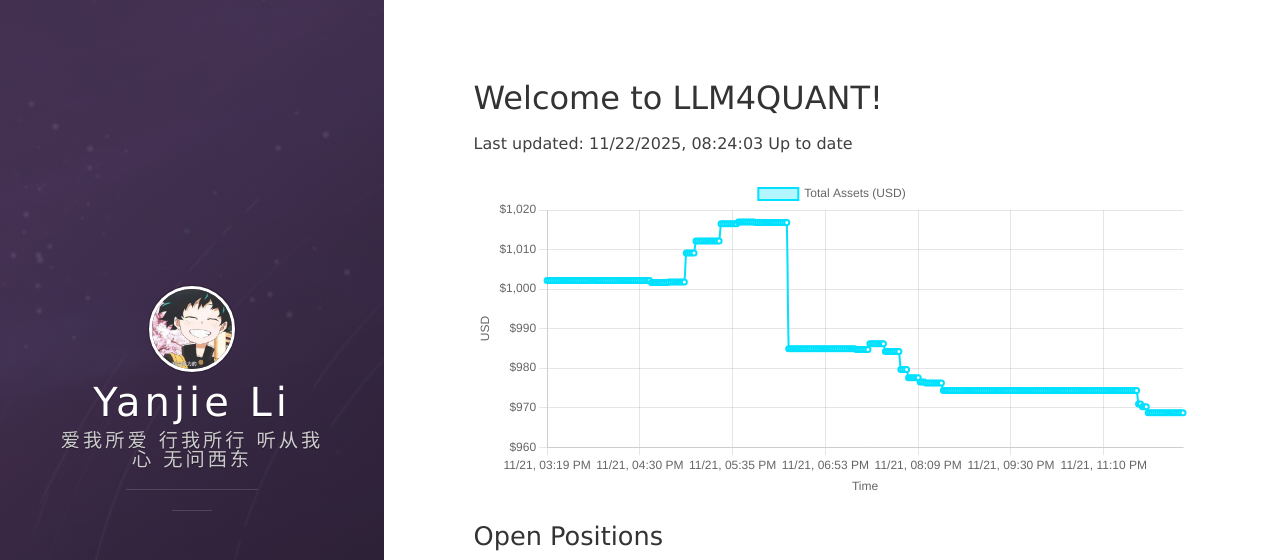
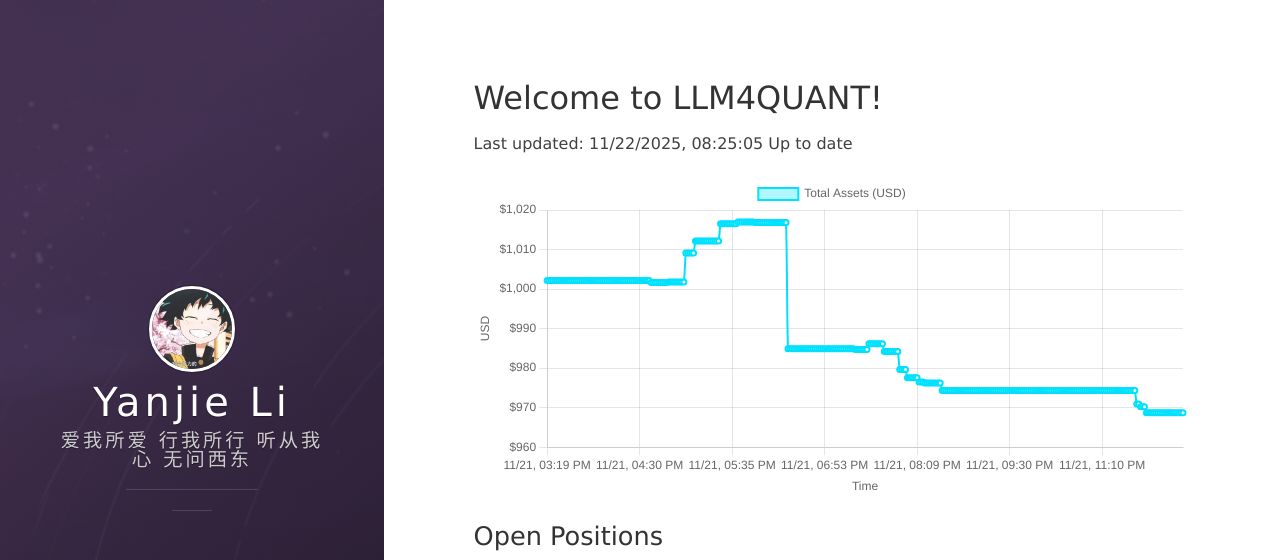
Before and after one commit to leeyegy/leeyegy.github.io, a Jekyll site: the page built from live-trading.html, in a window 1280 px wide and 1026 px high. Shown: the top 560 px of the window. Built offline with Jekyll 4.4.1, drawn with Linux system fonts in a browser that asks for light colours; nearby versions of some CDN libraries.

Commit message:
AccountMonitor: update balance history 2025-11-22T16:25:05+08:00

```diff
--- a/assets/data/binance/balance-history.json
+++ b/assets/data/binance/balance-history.json
@@ -1,5 +1,5 @@
 {
-  "generatedAt": "2025-11-22T16:24:03+08:00",
+  "generatedAt": "2025-11-22T16:25:05+08:00",
   "asset": "total_usd_value",
   "history": [
     {
@@ -1321,6 +1321,10 @@
     {
       "timestamp": "2025-11-22T16:24:03+08:00",
       "totalUsd": 968.69074819
+    },
+    {
+      "timestamp": "2025-11-22T16:25:05+08:00",
+      "totalUsd": 968.69074819
     }
   ]
 }
```
